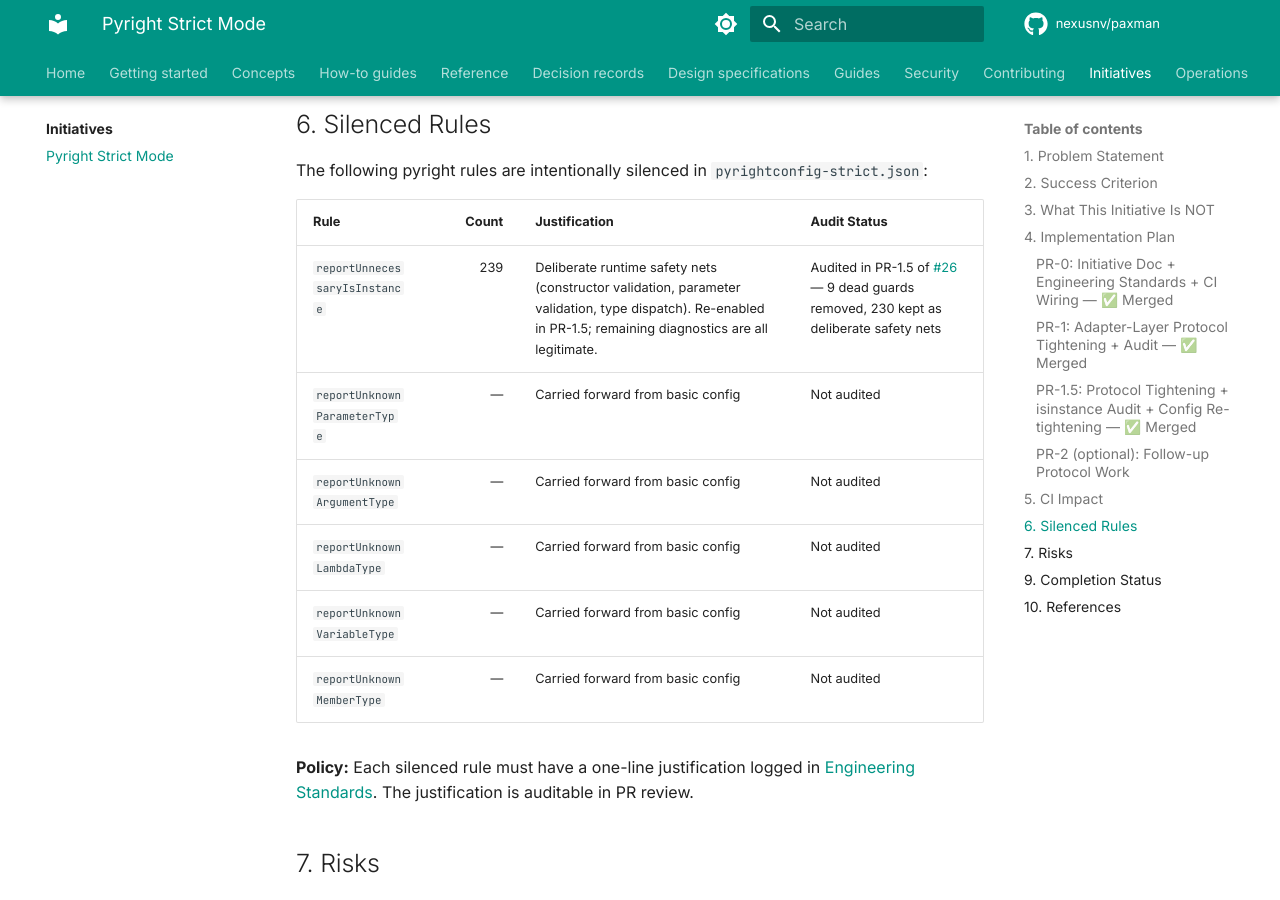
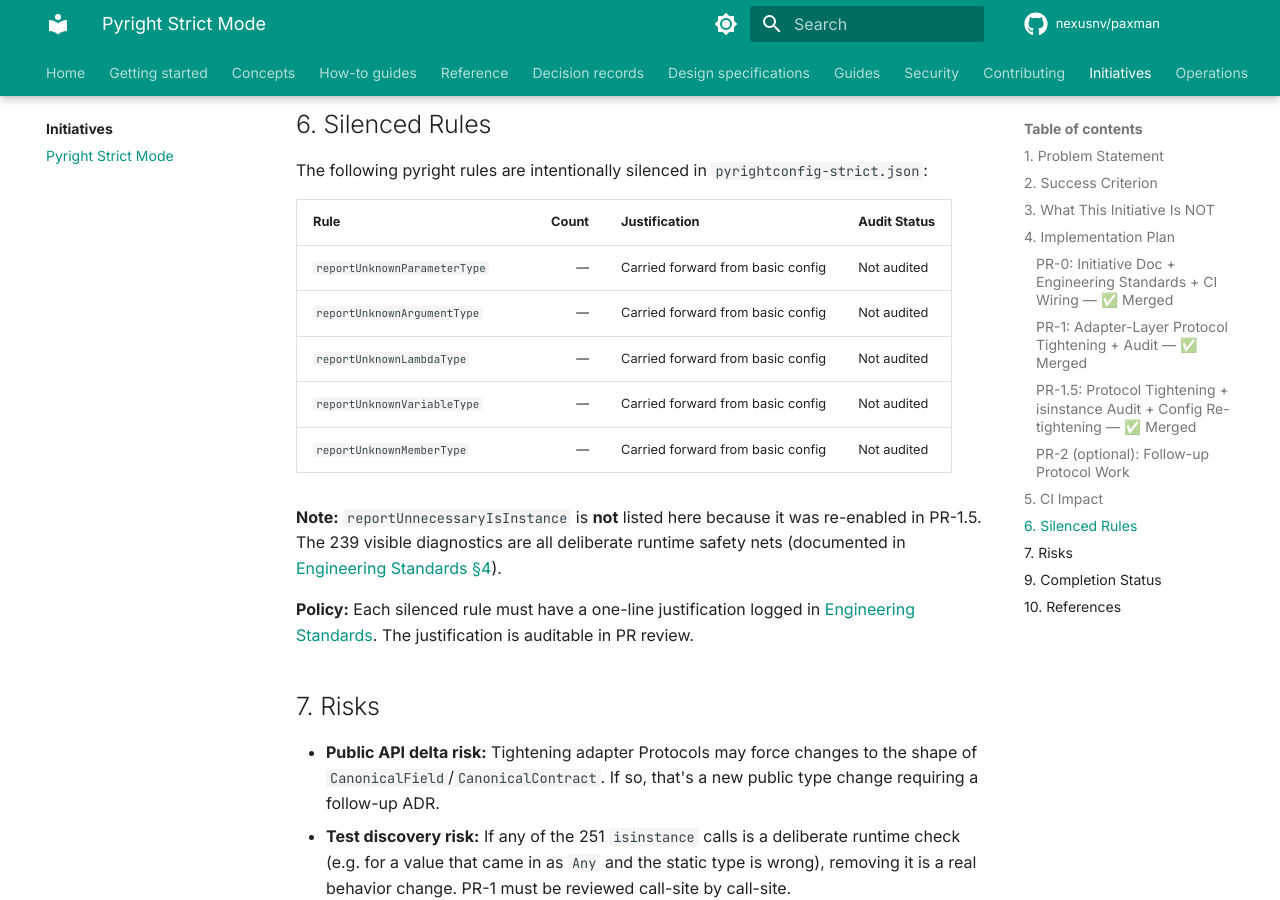
Before and after one commit to nexusnv/paxman, an MkDocs documentation site: the page built from docs/initiatives/pyright-strict-mode.md, in a window 1280 px wide and 900 px high, scrolled down 3327 px. Built offline with MkDocs 1.6.1 and Material for MkDocs 9.7.7, drawn with Linux system fonts in a browser that asks for light colours; comment, search, counter and statistics services are not loaded.

Commit message:
docs: address CodeRabbit review comments (vocabulary + silenced table)
PR-1.5 review feedback (CodeRabbit):

- pyright-strict-mode.md: removed reportUnnecessaryIsInstance from the
  Silenced Rules table — the rule was re-enabled in PR-1.5 (its 239
  diagnostics are all legitimate runtime safety nets, documented in
  engineering-standards.md §4). The row's presence was self-contradictory.

- engineering-standards.md: added 'V2 deferred' to the audit-status
  policy vocabulary. This status is used in the reportUnknown* rows of
  the silenced rules table to indicate that the work is deferred to
  V2 feature development (real inference providers, recursive contracts
  will need new adapter Protocols).

No semantic changes to the Initiative's deliverables.

```diff
--- a/docs/initiatives/pyright-strict-mode.md
+++ b/docs/initiatives/pyright-strict-mode.md
@@ -145,12 +145,15 @@ The following pyright rules are intentionally silenced in `pyrightconfig-strict.
 
 | Rule | Count | Justification | Audit Status |
 |---|---:|---|---|
-| `reportUnnecessaryIsInstance` | 239 | Deliberate runtime safety nets (constructor validation, parameter validation, type dispatch). Re-enabled in PR-1.5; remaining diagnostics are all legitimate. | Audited in PR-1.5 of [#26](https://github.com/nexusnv/paxman/issues/26) — 9 dead guards removed, 230 kept as deliberate safety nets |
 | `reportUnknownParameterType` | — | Carried forward from basic config | Not audited |
 | `reportUnknownArgumentType` | — | Carried forward from basic config | Not audited |
 | `reportUnknownLambdaType` | — | Carried forward from basic config | Not audited |
 | `reportUnknownVariableType` | — | Carried forward from basic config | Not audited |
 | `reportUnknownMemberType` | — | Carried forward from basic config | Not audited |
+
+**Note:** `reportUnnecessaryIsInstance` is **not** listed here because it was
+re-enabled in PR-1.5. The 239 visible diagnostics are all deliberate runtime
+safety nets (documented in [Engineering Standards §4](../contributing/engineering-standards.md#4-pr-15-audit-results-pyright-strict-mode-initiative-26)).
 
 **Policy:** Each silenced rule must have a one-line justification logged in
 [Engineering Standards](../contributing/engineering-standards.md). The justification
```
Also changed, not shown: docs/contributing/engineering-standards.md (+1 -1 lines).
